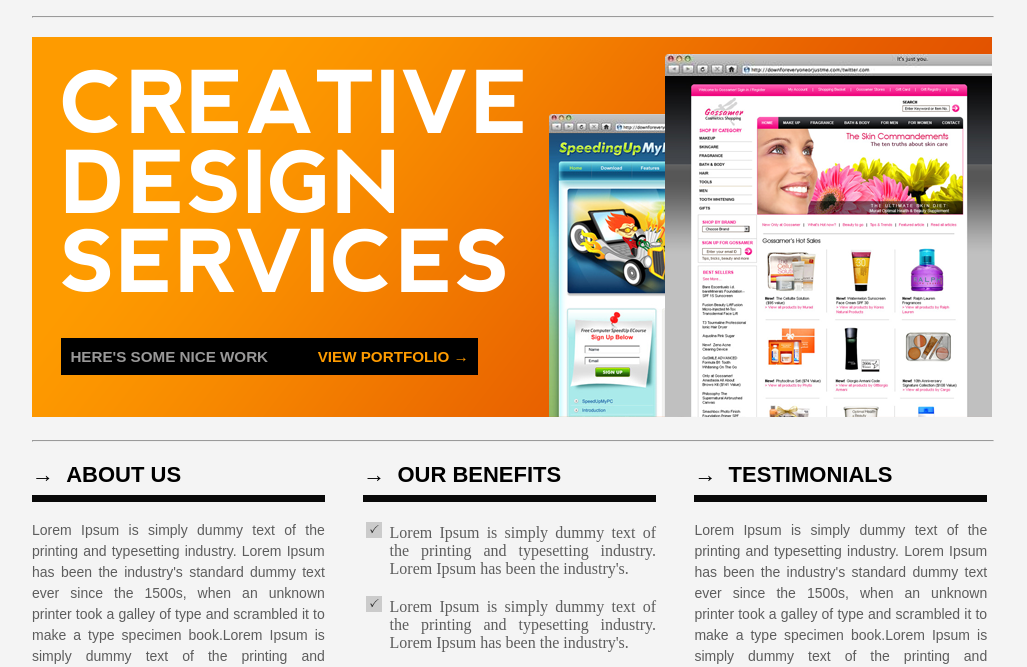
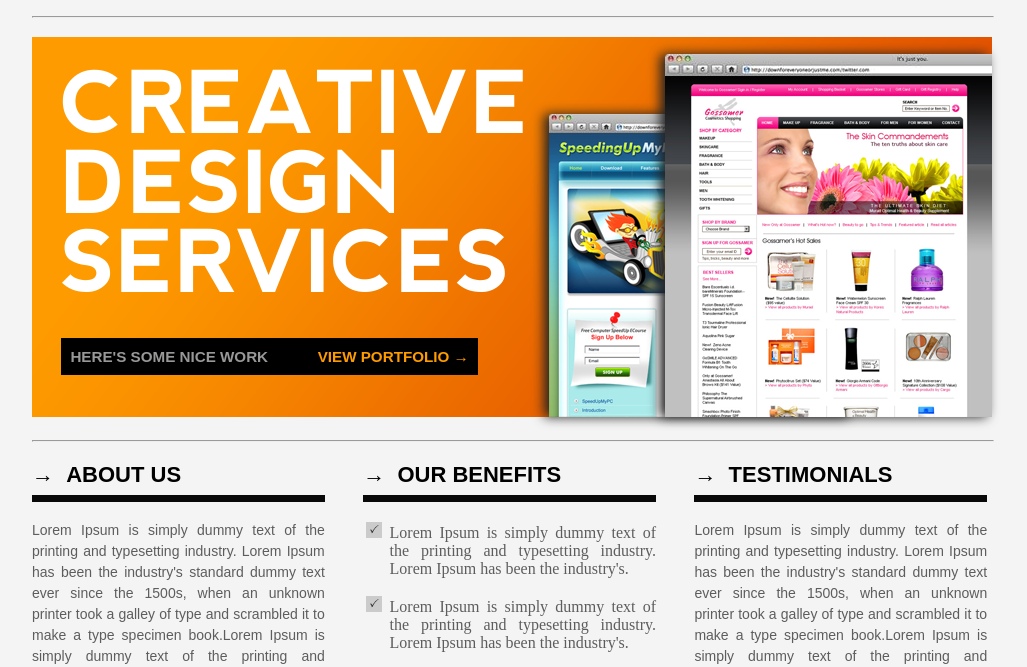
Before and after one commit to sazzadhrz/Creative-Studio, a plain HTML site: page index.html in a window 1280 px wide. Shown: the part 120-787 px from the top of the page, without its empty margins (128-1155 px from the left). Drawn offline with Linux system fonts and the light colour scheme.

Commit message:
Update style.css

```diff
--- a/style.css
+++ b/style.css
@@ -113,12 +113,14 @@ body{
     position: absolute;
     right: 14.5%;
     bottom: 0%;
+    filter: drop-shadow(-5px 0 6px #222);
 }
 
 .slider_img2 {
     position: absolute;
     right: 0;
     bottom: 0%;
+    filter: drop-shadow(-5px 0 6px #222);
 }
 
 .slider_text{
```
